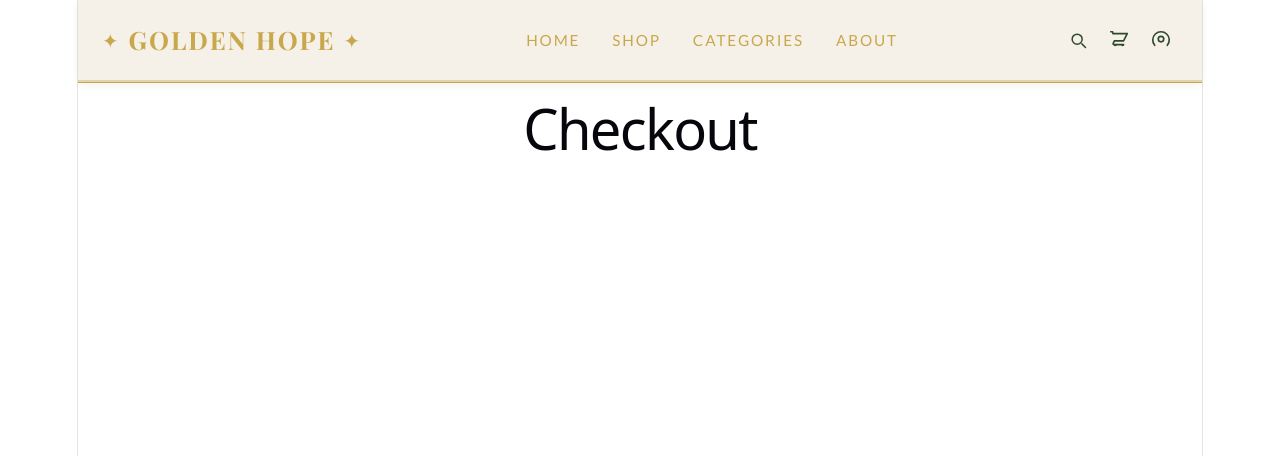
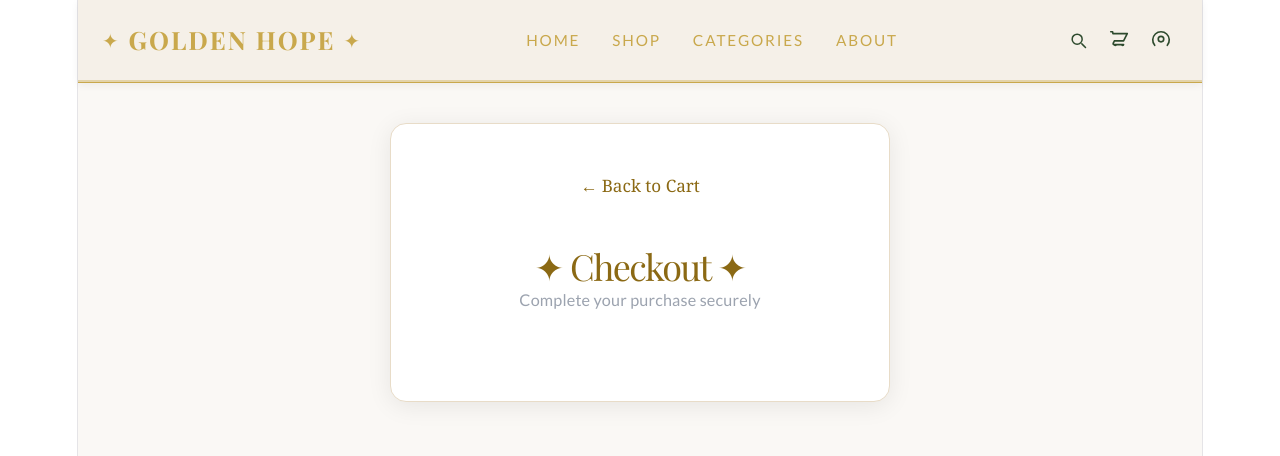
Before and after one commit to shubhathapa/Golden-Hope, a React app in the folder frontend/: page /checkout in a window 1280 px wide. Shown: the top 456 px of the page. Built offline with nearby package versions, Linux system fonts and the light colour scheme; the HTML template or start-up script is replaced by a standard one.

Commit message:
add checkout navigation and styling

```diff
--- a/frontend/src/pages/Cart.jsx
+++ b/frontend/src/pages/Cart.jsx
@@ -1,7 +1,9 @@
 import { useState, useEffect } from "react";
+import { useNavigate } from "react-router-dom";
 import "./CartPage.css";
 
 export default function Cart() {
+  const navigate = useNavigate();
   const [cartItems, setCartItems] = useState([]);
 
   useEffect(() => {
@@ -72,7 +74,9 @@ export default function Cart() {
               <h2 className="cart-total">Total: ${totalPrice.toFixed(2)}</h2>
               <p className="cart-shipping">Shipping & taxes calculated at checkout</p>
             </div>
-            <button className="checkout-btn">Proceed to Checkout</button>
+            <button className="checkout-btn" onClick={() => navigate('/checkout')}>
+             Proceed to Checkout
+          </button>
           </div>
         )}
       </div>
--- /dev/null
+++ b/frontend/src/pages/Checkout.css
@@ -0,0 +1,48 @@
+.checkout-page {
+  min-height: 100vh;
+  background-color: #faf8f5;
+  padding: 40px 24px;
+}
+
+.checkout-container {
+  max-width: 500px;
+  margin: 0 auto;
+  background: white;
+  border-radius: 16px;
+  padding: 48px;
+  box-shadow: 0 4px 24px rgba(0,0,0,0.08);
+  border: 1px solid #e8dcc8;
+}
+
+.checkout-back {
+  background: none;
+  border: none;
+  color: #8B6914;
+  font-size: 0.95rem;
+  cursor: pointer;
+  padding: 0;
+  margin-bottom: 24px;
+  font-family: Georgia, serif;
+}
+
+.checkout-back:hover { text-decoration: underline; }
+
+.checkout-title {
+  font-family: 'Playfair Display', Georgia, serif;
+  font-size: 2rem;
+  color: #8B6914;
+  text-align: center;
+  margin-bottom: 8px;
+}
+
+.checkout-sub {
+  text-align: center;
+  color: #9ca3af;
+  font-size: 0.9rem;
+  margin-bottom: 40px;
+  font-family: 'Lato', sans-serif;
+}
+
+.checkout-paypal {
+  width: 100%;
+}
--- a/frontend/src/pages/Checkout.jsx
+++ b/frontend/src/pages/Checkout.jsx
@@ -1,32 +1,31 @@
 import { PayPalScriptProvider } from "@paypal/react-paypal-js";
 import { useNavigate } from "react-router-dom";
 import PayPalButton from "../components/PayPalButton";
+import "./Checkout.css";
 
 function Checkout() {
   const navigate = useNavigate();
 
   const handleSuccess = (details) => {
     console.log("Payment completed:", details);
-
-    // Later you can save the order to MongoDB here
-
     navigate("/success");
   };
 
   return (
-    <div>
-      <h1>Checkout</h1>
+    <div className="checkout-page">
+      <div className="checkout-container">
+        <button className="checkout-back" onClick={() => navigate('/cart')}>
+          ← Back to Cart
+        </button>
+        <h1 className="checkout-title">✦ Checkout ✦</h1>
+        <p className="checkout-sub">Complete your purchase securely</p>
 
-      <PayPalScriptProvider
-        options={{
-          clientId: "AQ-hnxECuXl7_smsE3wMqOTRLi45r57okLnHwUF8tIK5Uj5txZ3_AaBkm3SUROmHaxAHQ8mFL3f2hvzX",
-        }}
-      >
-        <PayPalButton
-          amount={100}
-          onSuccess={handleSuccess}
-        />
-      </PayPalScriptProvider>
+        <div className="checkout-paypal">
+          <PayPalScriptProvider options={{ clientId: "AQ-hnxECuXl7_smsE3wMqOTRLi45r57okLnHwUF8tIK5Uj5txZ3_AaBkm3SUROmHaxAHQ8mFL3f2hvzX" }}>
+            <PayPalButton amount={100} onSuccess={handleSuccess} />
+          </PayPalScriptProvider>
+        </div>
+      </div>
     </div>
   );
 }
```
